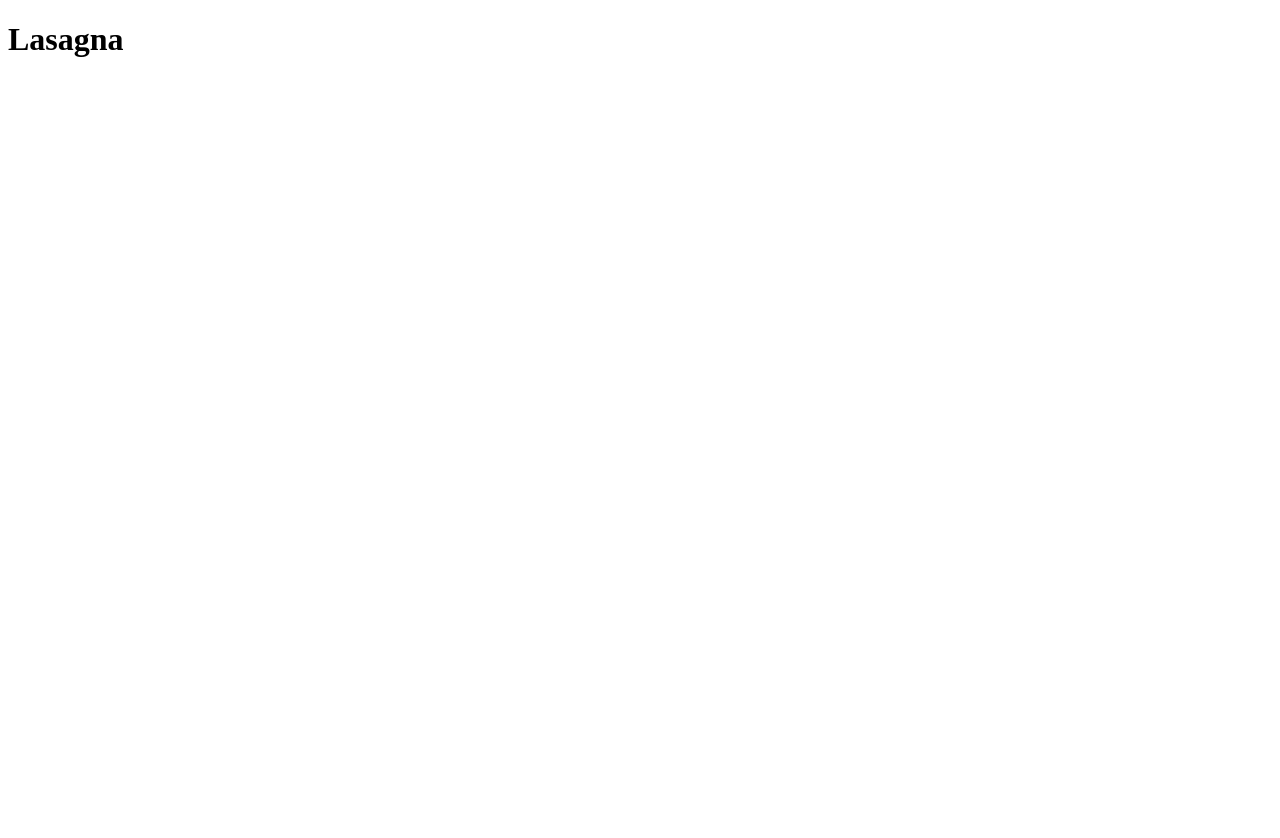
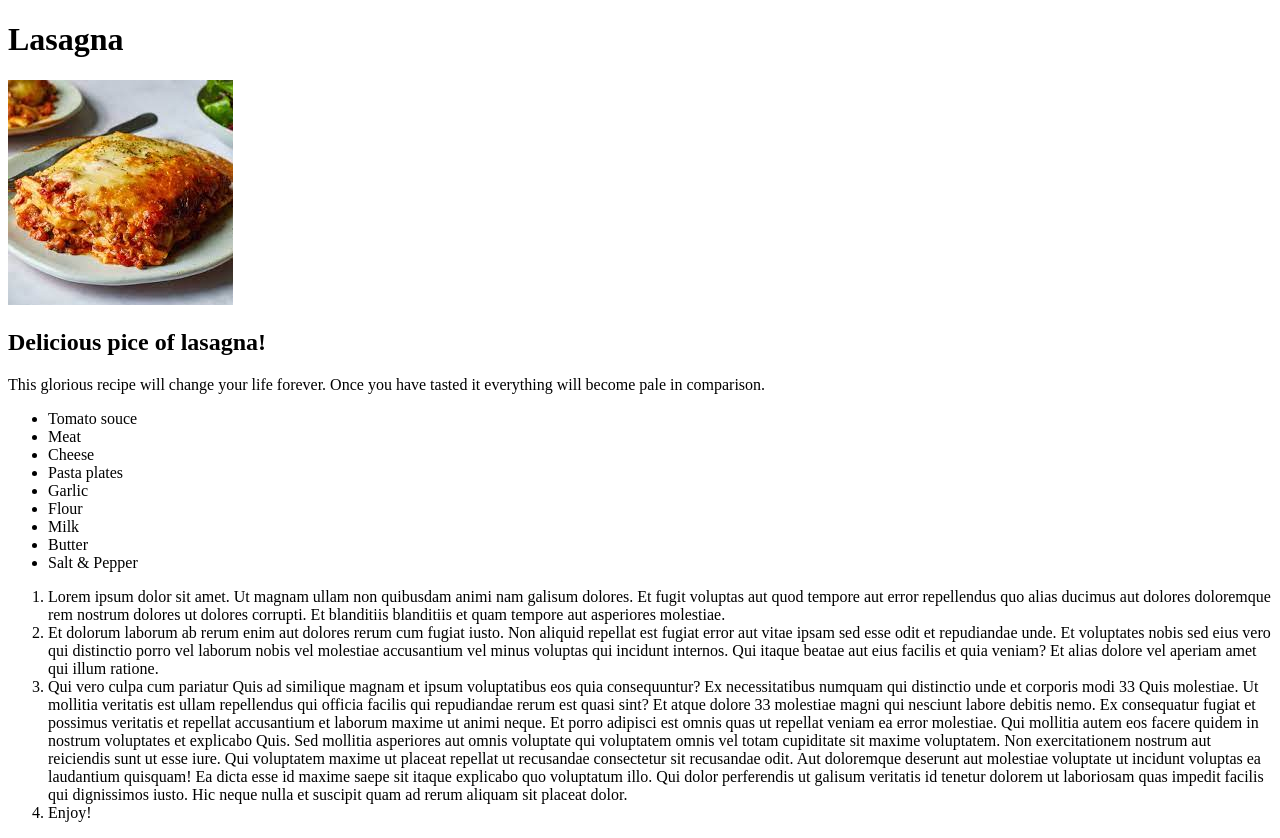
Before and after one commit to ThomasImmanuel/odin-recipes, a plain HTML site: page lasagna.html in a window 1280 px wide. Before the commit the page ends 800 px from the top, so only its background shows below. Drawn offline with Linux system fonts and the light colour scheme.

Commit message:
Add content to lasagna.html

```diff
--- a/lasagna.html
+++ b/lasagna.html
@@ -8,5 +8,29 @@
 </head>
 <body>
     <h1>Lasagna</h1>
+    <img src="images/lasagna.jpg" alt="picture og lasagna">
+    <h2>Delicious pice of lasagna!</h2>
+    <p>This glorious recipe will change your life forever.
+        Once you have tasted it everything will become pale in comparison.
+    </p>
+    <ul>
+        <li>Tomato souce</li>
+        <li>Meat</li>
+        <li>Cheese</li>
+        <li>Pasta plates</li>
+        <li>Garlic</li>
+        <li>Flour</li>
+        <li>Milk</li>
+        <li>Butter</li>
+        <li>Salt & Pepper</li>
+    </ul>
+
+    <ol>
+        <li>Lorem ipsum dolor sit amet. Ut magnam ullam non quibusdam animi nam galisum dolores. Et fugit voluptas aut quod tempore aut error repellendus quo alias ducimus aut dolores doloremque rem nostrum dolores ut dolores corrupti. Et blanditiis blanditiis et quam tempore aut asperiores molestiae.</li>
+        <li>Et dolorum laborum ab rerum enim aut dolores rerum cum fugiat iusto. Non aliquid repellat est fugiat error aut vitae ipsam sed esse odit et repudiandae unde. Et voluptates nobis sed eius vero qui distinctio porro vel laborum nobis vel molestiae accusantium vel minus voluptas qui incidunt internos. Qui itaque beatae aut eius facilis et quia veniam? Et alias dolore vel aperiam amet qui illum ratione.</li>
+        <li>Qui vero culpa cum pariatur Quis ad similique magnam et ipsum voluptatibus eos quia consequuntur? Ex necessitatibus numquam qui distinctio unde et corporis modi 33 Quis molestiae. Ut mollitia veritatis est ullam repellendus qui officia facilis qui repudiandae rerum est quasi sint? Et atque dolore 33 molestiae magni qui nesciunt labore debitis nemo. Ex consequatur fugiat et possimus veritatis et repellat accusantium et laborum maxime ut animi neque. Et porro adipisci est omnis quas ut repellat veniam ea error molestiae. Qui mollitia autem eos facere quidem in nostrum voluptates et explicabo Quis. Sed mollitia asperiores aut omnis voluptate qui voluptatem omnis vel totam cupiditate sit maxime voluptatem. Non exercitationem nostrum aut reiciendis sunt ut esse iure. Qui voluptatem maxime ut placeat repellat ut recusandae consectetur sit recusandae odit. Aut doloremque deserunt aut molestiae voluptate ut incidunt voluptas ea laudantium quisquam! Ea dicta esse id maxime saepe sit itaque explicabo quo voluptatum illo. Qui dolor perferendis ut galisum veritatis id tenetur dolorem ut laboriosam quas impedit facilis qui dignissimos iusto. Hic neque nulla et suscipit quam ad rerum aliquam sit placeat dolor.</li>
+        <li>Enjoy!</li>
+    </ol>
+
 </body>
 </html>
```
Also changed, not shown: images/lasagna.jpg (added).
